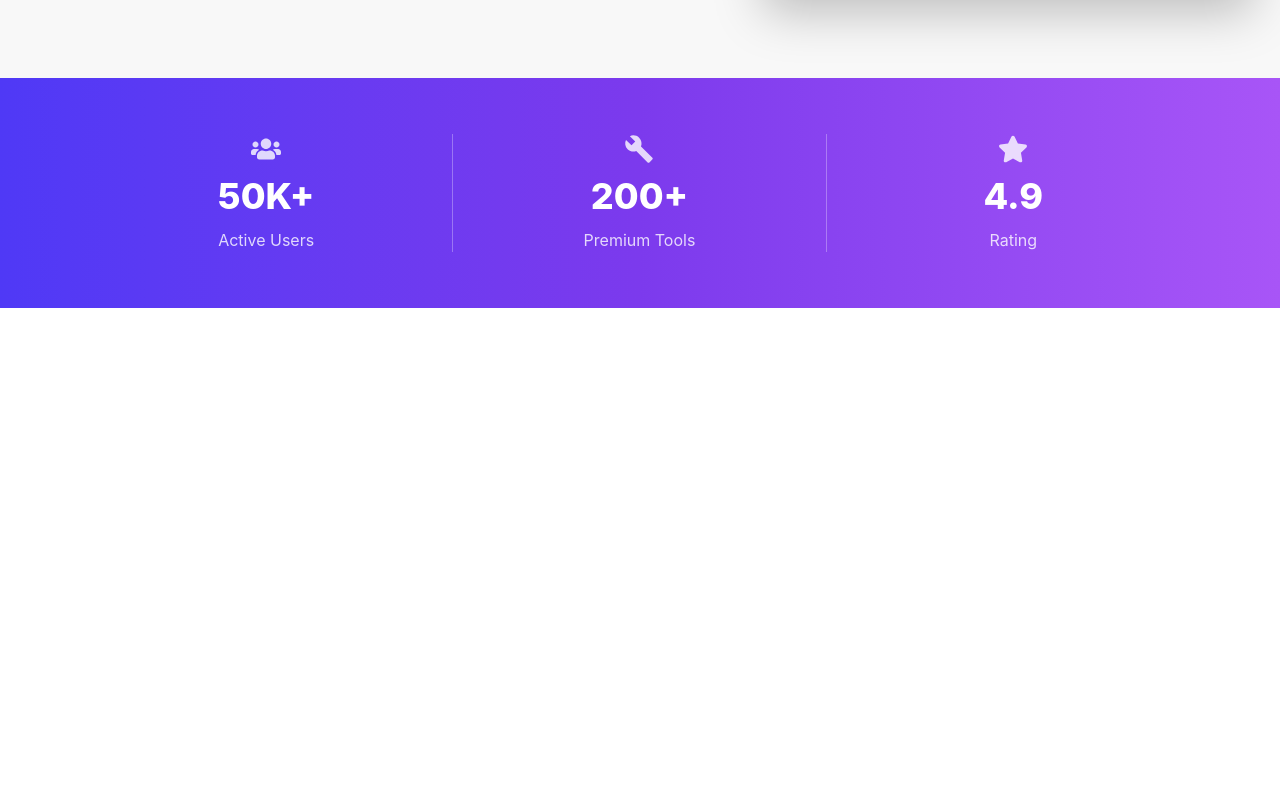
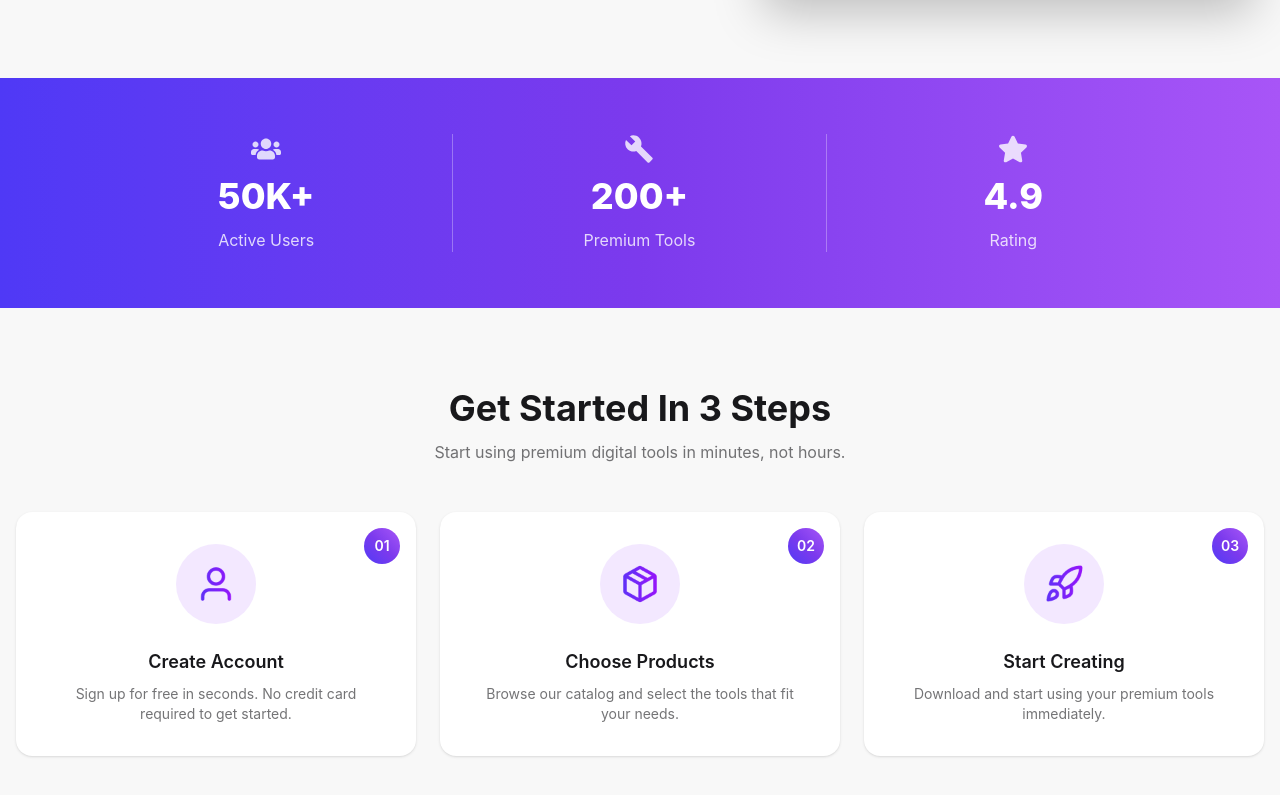
Before and after one commit to shakil218/digital-devtools-platform, a React (Vite) app: page / in a window 1280 px wide. Shown: the part 751-1546 px from the top of the page. Before the commit the page ends 1059 px from the top, so only its background shows below. Built offline with nearby package versions, Linux system fonts and the light colour scheme.

Commit message:
Get started in 3 steps section design and develop done and add gradient color with banner secondary button.

```diff
--- a/src/components/banner/Banner.jsx
+++ b/src/components/banner/Banner.jsx
@@ -1,6 +1,6 @@
 import React from "react";
-import { FaPlay } from "react-icons/fa";
-import heroImage from '../../assets/banner.png';
+import playBtn from "../../assets/Play.png";
+import heroImage from "../../assets/banner.png";
 
 const Banner = () => {
   return (
@@ -42,10 +42,15 @@ const Banner = () => {
             </button>
 
             {/* Secondary Button */}
-            <button className="btn btn-outline rounded-full flex items-center gap-2 px-6">
-              <FaPlay className="text-xs" />
-              Watch Demo
-            </button>
+            <div className="inline-block p-[1.5px] rounded-full bg-linear-to-r from-[#4f39f6] via-[#7c3aed] to-[#a855f7]">
+              <button className="btn rounded-full flex items-center gap-2 px-6 bg-base-100">
+                <img src={playBtn} alt="Watch Demo" className="w-4 h-4" />
+                {/* Gradient Text */}
+                <span className="bg-linear-to-r from-[#4f39f6] via-[#7c3aed] to-[#a855f7] bg-clip-text text-transparent font-medium">
+                  Watch Demo
+                </span>
+              </button>
+            </div>
           </div>
         </div>
 
--- a/src/components/stats/Stats.jsx
+++ b/src/components/stats/Stats.jsx
@@ -5,7 +5,7 @@ import { FaStar } from "react-icons/fa";
 
 const Stats = () => {
   return (
-    <section className="w-full bg-gradient-to-r from-[#4f39f6] via-[#7c3aed] to-[#a855f7]">
+    <section className="w-full bg-linear-to-r from-[#4f39f6] via-[#7c3aed] to-[#a855f7]">
       <div className="max-w-6xl mx-auto px-4 py-10 md:py-14">
         <div className="grid grid-cols-1 sm:grid-cols-3 text-center text-white">
           {/* Item 1 */}
--- /dev/null
+++ b/src/components/steps/Steps.jsx
@@ -0,0 +1,93 @@
+import React from "react";
+import user from "../../assets/user.png"
+import rocket from "../../assets/rocket.png"
+import cube from "../../assets/package.png"
+
+const Steps = () => {
+  return (
+    <section className="w-full bg-base-200 py-16 md:py-20">
+      <div className="max-w-7xl mx-auto px-4">
+        {/* Heading */}
+        <div className="text-center max-w-2xl mx-auto">
+          <h2 className="text-3xl md:text-4xl font-bold text-base-content">
+            Get Started In 3 Steps
+          </h2>
+          <p className="mt-3 text-sm md:text-base text-base-content/60">
+            Start using premium digital tools in minutes, not hours.
+          </p>
+        </div>
+
+        {/* Cards */}
+        <div className="mt-12 grid grid-cols-1 md:grid-cols-3 gap-6">
+          {/* Card 1 */}
+          <div className="relative bg-base-100 rounded-2xl p-8 text-center shadow-sm hover:shadow-md transition duration-300 hover:-translate-y-2">
+            {/* Step Number */}
+            <div className="absolute top-4 right-4 w-9 h-9 flex items-center justify-center text-sm font-semibold text-white rounded-full bg-linear-to-tr from-[#4f39f6] via-[#7c3aed] to-[#a855f7]">
+              01
+            </div>
+
+            {/* Image */}
+            <div className="w-20 h-20 mx-auto rounded-full bg-purple-100 flex items-center justify-center">
+              <img
+                src={user}
+                alt="Create Account"
+                className="w-10 h-10 object-contain"
+              />
+            </div>
+
+            <h3 className="mt-6 text-lg font-semibold">Create Account</h3>
+
+            <p className="mt-2 text-sm text-base-content/60">
+              Sign up for free in seconds. No credit card required to get
+              started.
+            </p>
+          </div>
+
+          {/* Card 2 */}
+          <div className="relative bg-base-100 rounded-2xl p-8 text-center shadow-sm hover:shadow-md transition duration-300 hover:-translate-y-2">
+            <div className="absolute top-4 right-4 w-9 h-9 flex items-center justify-center text-sm font-semibold text-white rounded-full bg-linear-to-tr from-[#4f39f6] via-[#7c3aed] to-[#a855f7]">
+              02
+            </div>
+
+            <div className="w-20 h-20 mx-auto rounded-full bg-purple-100 flex items-center justify-center">
+              <img
+                src={cube}
+                alt="Choose Products"
+                className="w-10 h-10 object-contain"
+              />
+            </div>
+
+            <h3 className="mt-6 text-lg font-semibold">Choose Products</h3>
+
+            <p className="mt-2 text-sm text-base-content/60">
+              Browse our catalog and select the tools that fit your needs.
+            </p>
+          </div>
+
+          {/* Card 3 */}
+          <div className="relative bg-base-100 rounded-2xl p-8 text-center shadow-sm hover:shadow-md transition duration-300 hover:-translate-y-2">
+            <div className="absolute top-4 right-4 w-9 h-9 flex items-center justify-center text-sm font-semibold text-white rounded-full bg-linear-to-tr from-[#4f39f6] via-[#7c3aed] to-[#a855f7]">
+              03
+            </div>
+
+            <div className="w-20 h-20 mx-auto rounded-full bg-purple-100 flex items-center justify-center">
+              <img
+                src={rocket}
+                alt="Start Creating"
+                className="w-10 h-10 object-contain"
+              />
+            </div>
+
+            <h3 className="mt-6 text-lg font-semibold">Start Creating</h3>
+
+            <p className="mt-2 text-sm text-base-content/60">
+              Download and start using your premium tools immediately.
+            </p>
+          </div>
+        </div>
+      </div>
+    </section>
+  );
+};
+
+export default Steps;
--- a/src/pages/home/HomePage.jsx
+++ b/src/pages/home/HomePage.jsx
@@ -2,6 +2,7 @@ import React from 'react';
 import Navbar from '../../components/navbar/Navbar';
 import Banner from '../../components/banner/Banner';
 import Stats from '../../components/stats/Stats';
+import Steps from '../../components/steps/Steps';
 
 const HomePage = () => {
   return (
@@ -9,6 +10,7 @@ const HomePage = () => {
       <Navbar/>
       <Banner/>
       <Stats/>
+      <Steps/>
     </div>
   );
 };
```
